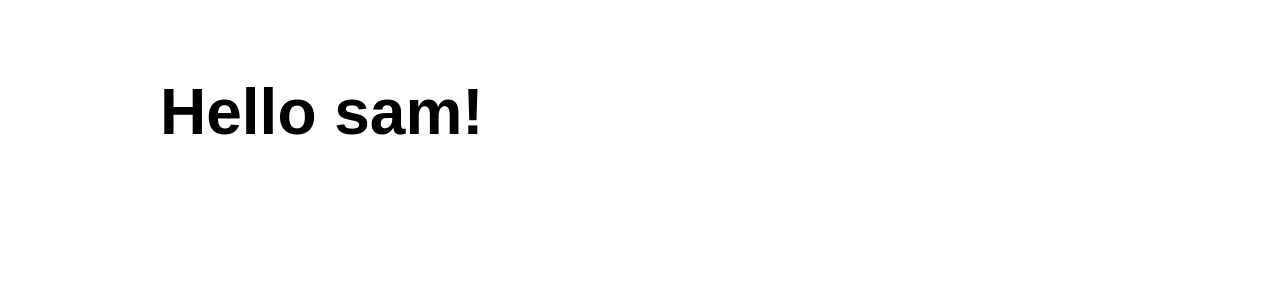
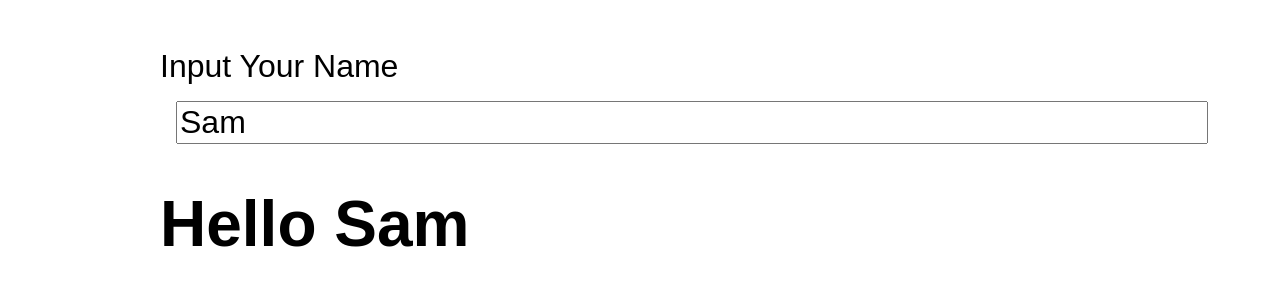
Before and after one commit to rizama/intro-react-hooks-todo, a React (Create React App) app: page / in a window 1280 px wide. Shown: the top 300 px of the page. Built offline with nearby package versions, Linux system fonts and the light colour scheme.

Commit message:
useState

```diff
--- a/src/App.js
+++ b/src/App.js
@@ -1,4 +1,4 @@
-import React from 'react';
+import React, { useState } from 'react';
 
 // function App() {
 //   return (
@@ -13,13 +13,20 @@ import React from 'react';
 //     <h1>Hello React!</h1>
 //   </div>
 // );
-const Header = <h1>Wow</h1>
 
 const App = () => {
-  const name = "sam";
+  // [default_value, function for set new value]
+  const [name, setName] = useState('Sam');
   return (
     <div>
-      <h1>Hello {name}!</h1>
+      <form>
+        <label>Input Your Name</label>
+        <input value={name} onChange={(event) => {
+          console.log(event.target.value)
+          setName(event.target.value)
+        }} />
+      </form>
+      <h1>Hello {name}</h1>
     </div>
   )
 };
```
